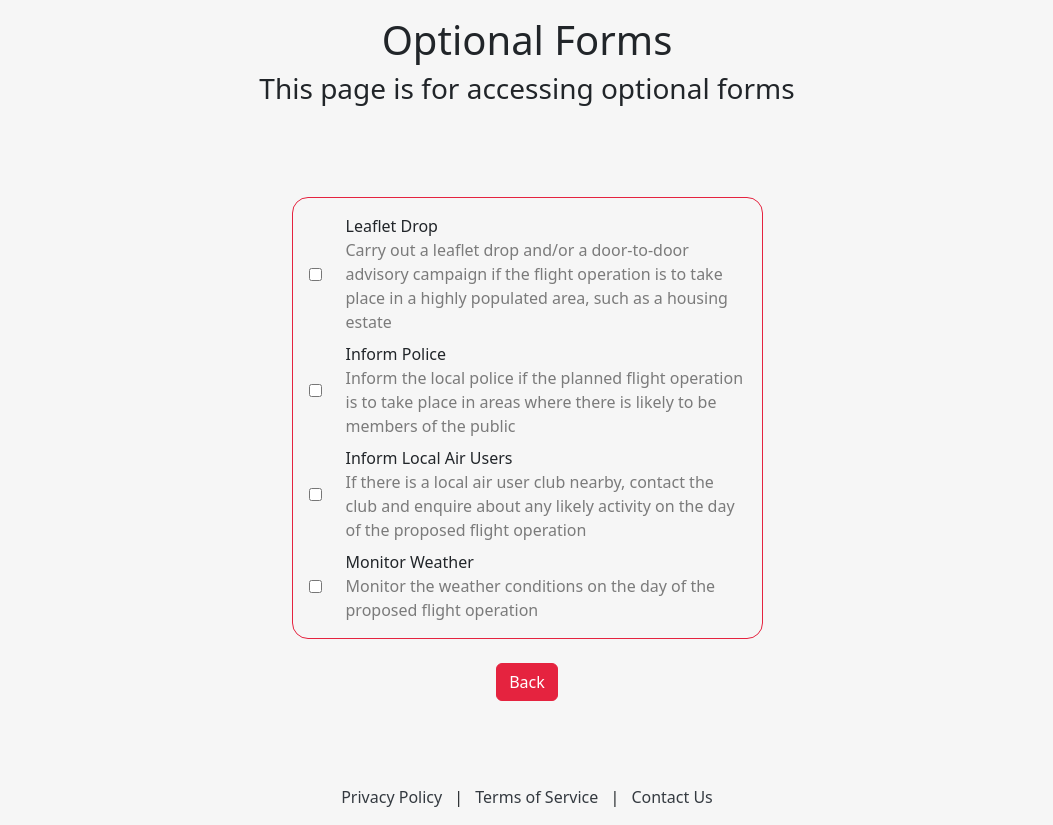
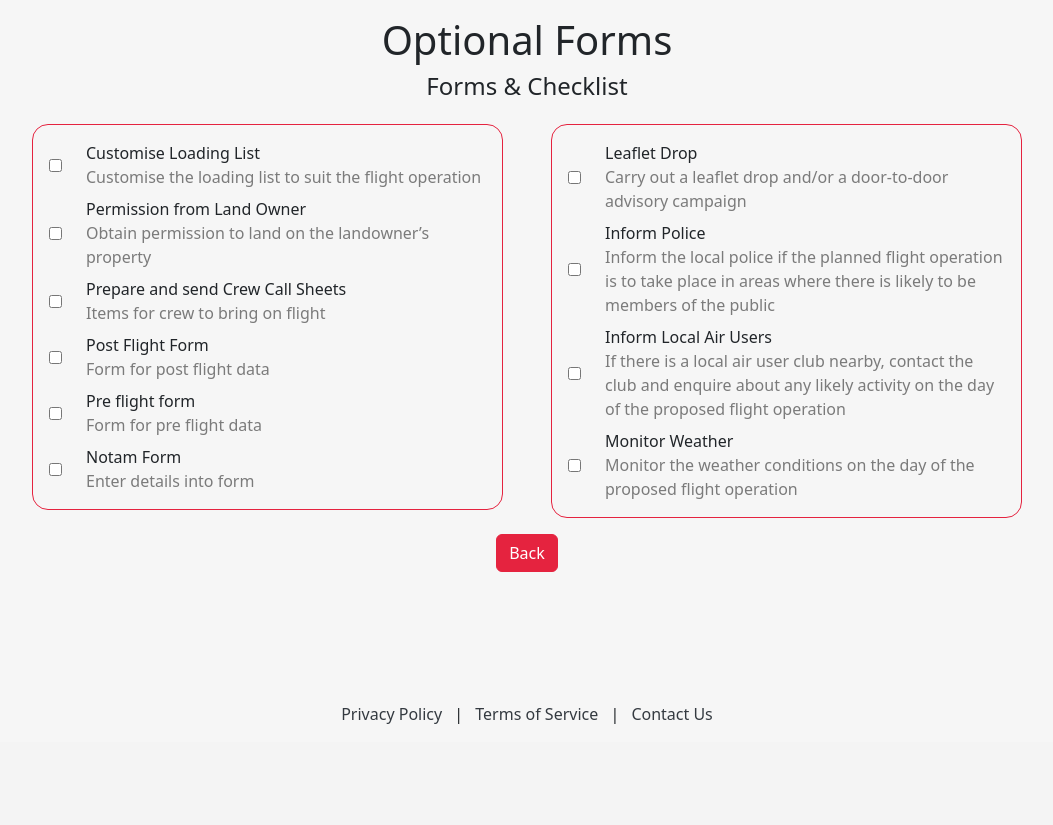
Before and after one commit to NikitaEdin/SOC09109-2025-TR2-Group-Project, a Flask app: page /forms/optional in a window 1280 px wide. Shown: the part 58-883 px from the top of the page, without its empty margins (113-1166 px from the left). After the commit the page ends 782 px from the top, so only its background shows below. Run offline with Flask 3, Linux system fonts and the light colour scheme.

Commit message:
Layout created
Made sure that it's centered and are side by side to show forms and the checklist

```diff
--- a/app/routes_forms.py
+++ b/app/routes_forms.py
@@ -22,7 +22,7 @@ def optional_forms_checks():
     checks={
         'leaflet_drop': {
         'title': 'Leaflet Drop',
-        'description': 'Carry out a leaflet drop and/or a door-to-door advisory campaign if the flight operation is to take place in a highly populated area, such as a housing estate',
+        'description': 'Carry out a leaflet drop and/or a door-to-door advisory campaign',
         'value': False
     },
     'inform_police': {
--- a/app/templates/forms/optional_forms.html
+++ b/app/templates/forms/optional_forms.html
@@ -8,14 +8,36 @@
 </div>
 
 <div class="container d-flex justify-content-center mb-3">
-    <h3>This page is for accessing optional forms</h3>
+    <h4>Forms & Checklist</h4>
 </div>
 
+<div class="container d-flex flex-column justify-content-center align-items-center" style="min-height: 40vh">
+    <div class="row justify-content-between">
+    <!-- Left column -->
+    <div class="col">
+    <form class="container d-flex flex-column gap-4 align-items-start" method="post">
+        <div class="d-flex flex-wrap align-items-center justify-content-start" style="gap: 5rem;">
+            <div class="d-flex flex-column gap-2 checklist-container flex-shrink">
+                {% for key in forms.keys() %}
+                {% set value = forms[key] %}
 
-<div class="container d-flex flex-column justify-content-center align-items-center" style="min-height: 80vh;">
+                <div class="d-flex align-items-center gap-4 checklist-item">
+                    <input type="checkbox" id="{{ key }}" name="{{ key }}" {% if value.value %}checked{% endif %}>
+                    <div style="max-width: 25rem;">
+                        <label for="{{ key }}">{{ value.title }}</label>
+                        <p>{{ value.description }}</p>
+                    </div>
+                </div>
+                {% endfor %}
+            </div>
+        </div>
+    </div>
+    </form>
 
-    <form class="container d-flex flex-column gap-4 align-items-center" method="post">
-        <div class="d-flex flex-wrap align-items-center justify-content-center" style="gap: 5rem;">
+    <!-- Right Column -->
+    <div class="col">
+    <form class="container d-flex flex-column gap-4 align-items-end" method="post">
+        <div class="d-flex flex-wrap align-items-center justify-content-end" style="gap: 5rem;">
             <div class="d-flex flex-column gap-2 checklist-container flex-shrink">
                 {% for key in checks.keys() %}
                 {% set value = checks[key] %}
@@ -30,9 +52,13 @@
                 {% endfor %}
             </div>
         </div>
+                </div>
+    </div>
 
-        <a href="#" class="btn btn-primary">Back</a>
+
     </form>
+    <a href="#" class="btn btn-primary mt-3">Back</a>
+</div>
 </div>
 
 {% endblock %}
```
